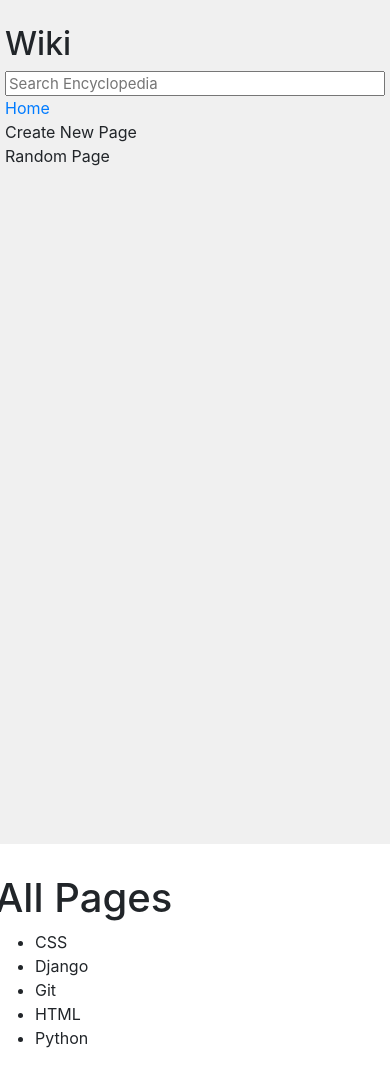
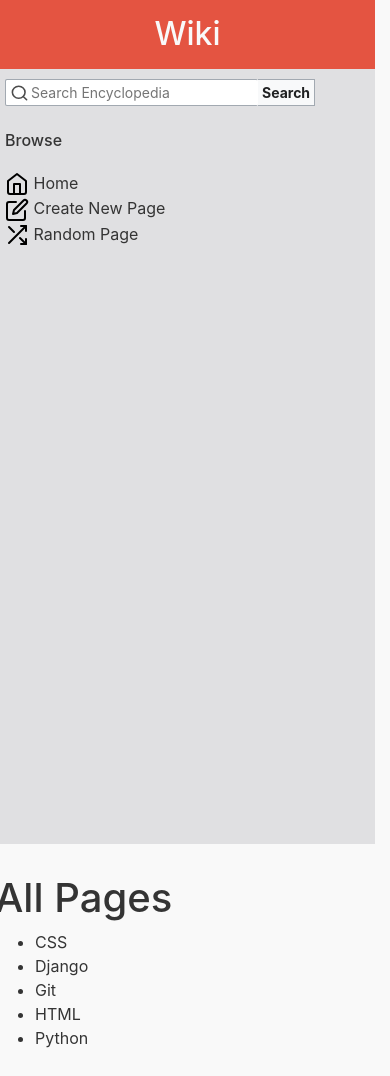
Before and after one commit to CrimsonStarkane/wiki-encyclopedia, a Django app: page / in a window 390 px wide. Run offline with Django 3.2, Linux system fonts and the light colour scheme; some libraries are stand-ins or nearby versions.

Commit message:
revised the sidebar

```diff
--- /dev/null
+++ b/encyclopedia/static/encyclopedia/compiled/styles.css
@@ -0,0 +1,100 @@
+.row .sidebar form .search, .row .sidebar form input[type=submit] {
+  font-size: 14px;
+  line-height: 14px;
+  border: 1px solid #a2a9b1;
+  color: #202122;
+}
+
+body {
+  background-color: #f9f9f9;
+  color: #343434;
+}
+
+code {
+  white-space: pre;
+}
+
+textarea {
+  height: 90vh;
+  width: 80%;
+}
+
+a {
+  color: inherit;
+}
+
+a:hover {
+  text-decoration: none;
+}
+
+.row {
+  width: 100vw;
+}
+.row .sidebar {
+  background-color: #e0e0e2;
+  height: 100vh;
+  padding-right: 0 !important;
+}
+.row .sidebar .header-box {
+  padding: 15px 0 8px 0;
+  background-color: #E45441;
+  color: #f9f9f9;
+  text-align: center;
+}
+.row .sidebar .header-box h2 {
+  cursor: default;
+}
+.row .sidebar form {
+  display: flex;
+  position: relative;
+  margin: 10px 5px 0 5px;
+}
+.row .sidebar form .search-icon-box {
+  position: absolute;
+  left: 5px;
+  height: 100%;
+}
+.row .sidebar form .search-icon-box img {
+  height: 70%;
+  opacity: 0.7;
+}
+.row .sidebar form .search {
+  border-radius: 2px;
+  border-right-color: transparent;
+  padding: 4px 8px 4px 25px;
+}
+.row .sidebar form .search:hover {
+  border-color: #72777d;
+}
+.row .sidebar form .search:focus {
+  border-color: #36c;
+  box-shadow: inset 0 0 0 1px #36c;
+  outline: 1px solid transparent;
+}
+.row .sidebar form input[type=submit] {
+  font-weight: bold;
+  padding: 4px;
+  border-left-width: 0;
+  background-color: #f8f9fa;
+}
+.row .sidebar form input[type=submit]:hover {
+  background-color: white;
+  color: #404244;
+}
+.row .sidebar .page-links {
+  padding: 5px;
+  color: #343434;
+}
+.row .sidebar .page-links h6 {
+  margin: 20px 0;
+}
+.row .main {
+  padding: 10px;
+  background-color: #f9f9f9;
+}
+.row .main h1 {
+  margin-top: 0px;
+  padding-top: 20px;
+}
+
+/*# sourceMappingURL=styles.css.map */
--- a/encyclopedia/static/encyclopedia/styles.css
+++ /dev/null
@@ -1,38 +0,0 @@
-body {
-    margin: 0;
-    background-color: white;
-}
-
-code {
-    white-space: pre;
-}
-
-h1 {
-    margin-top: 0px;
-    padding-top: 20px;
-}
-
-textarea {
-    height: 90vh;
-    width: 80%;
-}
-
-.main {
-    padding: 10px;
-}
-
-.search {
-    width: 100%;
-    font-size: 15px;
-    line-height: 15px;
-}
-
-.sidebar {
-    background-color: #f0f0f0;
-    height: 100vh;
-    padding: 20px;
-}
-
-.sidebar h2 {
-    margin-top: 5px;
-}
--- /dev/null
+++ b/encyclopedia/static/encyclopedia/stylesheets/_components.scss
@@ -0,0 +1,10 @@
+$input-size: 14px;
+$form-focus-color: #36c;
+$white-color: #f9f9f9;
+
+%form-state {
+	font-size: $input-size;
+    line-height: $input-size;
+    border: 1px solid #a2a9b1;
+    color: #202122;
+}
--- /dev/null
+++ b/encyclopedia/static/encyclopedia/stylesheets/styles.scss
@@ -0,0 +1,110 @@
+@use 'components'as c;
+
+body {
+    background-color: c.$white-color;
+    color: #343434;
+}
+
+code {
+    white-space: pre;
+}
+
+textarea {
+    height: 90vh;
+    width: 80%;
+}
+
+a {
+    color: inherit;
+}
+
+a:hover {
+    text-decoration: none;
+}
+
+.row {
+    width: 100vw;
+
+    .sidebar {
+        background-color: #e0e0e2;
+        height: 100vh;
+        padding-right: 0 !important;
+
+        .header-box {
+            padding: 15px 0 8px 0;
+            background-color: #E45441;
+            color: c.$white-color;
+            text-align: center;
+
+            h2 {
+                cursor: default;
+            }
+        }
+
+        form {
+            display: flex;
+            position: relative;
+            margin: 10px 5px 0 5px;
+
+            .search-icon-box {
+                position: absolute;
+                left: 5px;
+                height: 100%;
+
+                img {
+                    height: 70%;
+                    opacity: 0.7;
+                }
+            }
+
+            .search {
+                @extend %form-state;
+                border-radius: 2px;
+                border-right-color: transparent;
+                padding: 4px 8px 4px 25px;
+            }
+
+            .search:hover {
+                border-color: #72777d;
+            }
+
+            .search:focus {
+                border-color: c.$form-focus-color;
+                box-shadow: inset 0 0 0 1px c.$form-focus-color;
+                outline: 1px solid transparent;
+            }
+
+            input[type="submit"] {
+                @extend %form-state;
+                font-weight: bold;
+                padding: 4px;
+                border-left-width: 0;
+                background-color: #f8f9fa;
+            }
+
+            input[type="submit"]:hover {
+                background-color: white;
+                color: #404244;
+            }
+        }
+
+        .page-links {
+            padding: 5px;
+            color: #343434;
+
+            h6 {
+                margin: 20px 0;
+            }
+        }
+    }
+
+    .main {
+        padding: 10px;
+        background-color: c.$white-color;
+
+        h1 {
+            margin-top: 0px;
+            padding-top: 20px;
+        }
+    }
+}
--- a/encyclopedia/templates/encyclopedia/layout.html
+++ b/encyclopedia/templates/encyclopedia/layout.html
@@ -1,37 +1,55 @@
 {% load static %}
+<!DOCTYPE html>
+<html lang="en">
 
-<!DOCTYPE html>
-
-<html lang="en">
 <head>
     <title>{% block title %}{% endblock %}</title>
     <link rel="stylesheet" href="https://stackpath.bootstrapcdn.com/bootstrap/4.4.1/css/bootstrap.min.css" integrity="sha384-Vkoo8x4CGsO3+Hhxv8T/Q5PaXtkKtu6ug5TOeNV6gBiFeWPGFN9MuhOf23Q9Ifjh" crossorigin="anonymous">
-        <link href="{% static 'encyclopedia/styles.css' %}" rel="stylesheet">
+    <link href="{% static 'encyclopedia/compiled/styles.css' %}" rel="stylesheet">
 </head>
+
 <body>
     <div class="row">
-            <div class="sidebar col-lg-2 col-md-3">
+        <div class="sidebar col-lg-auto col-md-auto">
+            <div class="header-box">
                 <h2>Wiki</h2>
+            </div>
             <form>
+                <div class="search-icon-box">
+                    <img src="{% static 'encyclopedia/search.svg' %}" alt="Search Icon">
+                </div>
                 <input class="search" type="text" name="q" placeholder="Search Encyclopedia">
+                <input type="submit" value="Search">
             </form>
+            <div class="page-links">
+                <h6>Browse</h6>
                 <div>
-                    <a href="{% url 'index' %}">Home</a>
+                    <a href="{% url 'index' %}">
+                        <img src="{% static 'encyclopedia/home.svg' %}" alt="Home Icon">
+                        Home
+                    </a>
                 </div>
                 <div>
+                    <a href="#">
+                        <img src="{% static 'encyclopedia/edit.svg' %}" alt="Edit Icon">
                         Create New Page
+                    </a>
                 </div>
                 <div>
+                    <a href="#">
+                        <img src="{% static 'encyclopedia/shuffle.svg' %}" alt="Shuffle Icon">
                         Random Page
+                    </a>
+                </div>
             </div>
             {% block nav %}
             {% endblock %}
         </div>
-            <div class="main col-lg-10 col-md-9">
+        <div class="main col">
             {% block body %}
             {% endblock %}
         </div>
     </div>
+</body>
 
-    </body>
 </html>
```
Also changed, not shown: db.sqlite3 (added), encyclopedia/static/encyclopedia/edit.svg (added), encyclopedia/static/encyclopedia/home.svg (added), encyclopedia/static/encyclopedia/search.svg (added), encyclopedia/static/encyclopedia/shuffle.svg (added), 2 other files. Lines whose indentation alone changed are shown as unchanged.
